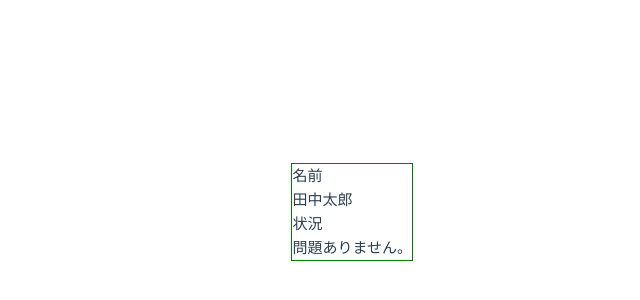
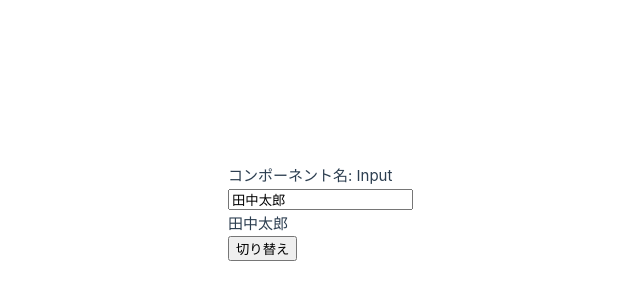
Before and after one commit to takatoshi-tenko/vue-folder, a Vue app in the folder vue3/hello-vue/: page / in a window 1280 px wide. Shown: the part 188-488 px from the top of the page, without its empty margins (227-867 px from the left). Built offline with nearby package versions, Linux system fonts and the light colour scheme.

Commit message:
リスト9.15 コンポーネントの出汁わけKeepAliveタグ

```diff
--- a/vue3/hello-vue/src/App.vue
+++ b/vue3/hello-vue/src/App.vue
@@ -1,23 +1,30 @@
 <script setup lang="ts">
 import { ref } from 'vue'
-import OneSection from './components/OneSection.vue'
+import Input from './components/Input.vue'
+import Radio from './components/Radio.vue'
+import Select from './components/Select.vue'
 
-// const taroProblemsInit: string[] = ['電話が通じません。', '留守です。']
-// const taro = ref('田中太郎')
-// const taroProblems = ref(taroProblemsInit)
-// const jiro = ref('鈴木二郎')
+const currentComp = ref(Input)
+const currentCompName = ref('Input')
+const compList = [Input, Radio, Select]
+const compNameList: string[] = ['Input', 'Radio', 'Select']
+let currentCompIndex = 0
+const switchComp = (): void => {
+  currentCompIndex++
+  if (currentCompIndex >= 3) {
+    currentCompIndex = 0
+  }
+  currentComp.value = compList[currentCompIndex]
+  currentCompName.value = compNameList[currentCompIndex]
+}
 </script>
+
 <template>
-  <section>
-    <OneSection>
-      <template v-slot="slotProps">
-        <dl>
-          <dt>名前</dt>
-          <dd>{{ slotProps.memberInfo.name }}</dd>
-          <dt>状況</dt>
-          <dd>{{ slotProps.memberInfo.state }}</dd>
-        </dl>
-      </template>
-    </OneSection>
-  </section>
+  <div>
+    <p>コンポーネント名: {{ currentCompName }}</p>
+    <KeepAlive>
+      <component v-bind:is="currentComp" />
+    </KeepAlive>
+    <button v-on:click="switchComp">切り替え</button>
+  </div>
 </template>
--- /dev/null
+++ b/vue3/hello-vue/src/components/Input.vue
@@ -0,0 +1,11 @@
+<script setup lang="ts">
+import {ref} from "vue"
+const inputNameModel = ref('田中太郎')
+</script>
+
+<template>
+  <div>
+    <input type="text" v-model="inputNameModel">
+    <p>{{ inputNameModel }}</p>
+  </div>
+</template>
--- /dev/null
+++ b/vue3/hello-vue/src/components/Radio.vue
@@ -0,0 +1,24 @@
+<script setup lang="ts">
+import { ref } from 'vue'
+
+const memberType = ref(1)
+</script>
+
+<template>
+  <div>
+    <label>
+      <input type="radio" name="memberType" value="1" v-model="memberType" />
+      通常会員
+    </label>
+    <label>
+      <input type="radio" name="memberType" value="2" v-model="memberType" />
+      特別会員
+    </label>
+    <label>
+      <input type="radio" name="memberType" value="3" v-model="memberType" />
+      優良会員
+    </label>
+    <br />
+    <p>選択されたラジオボタン: {{ memberType }}</p>
+  </div>
+</template>
--- /dev/null
+++ b/vue3/hello-vue/src/components/Select.vue
@@ -0,0 +1,15 @@
+<script setup lang="ts">
+import { ref } from 'vue'
+
+const memberTypeSelect = ref(1)
+</script>
+
+<template>
+  <div>
+    <select v-model="memberTypeSelect">
+      <option value="1">通常会員</option>
+      <option value="2">特別会員</option>
+      <option value="3">優良会員</option>
+    </select>
+  </div>
+</template>
```
